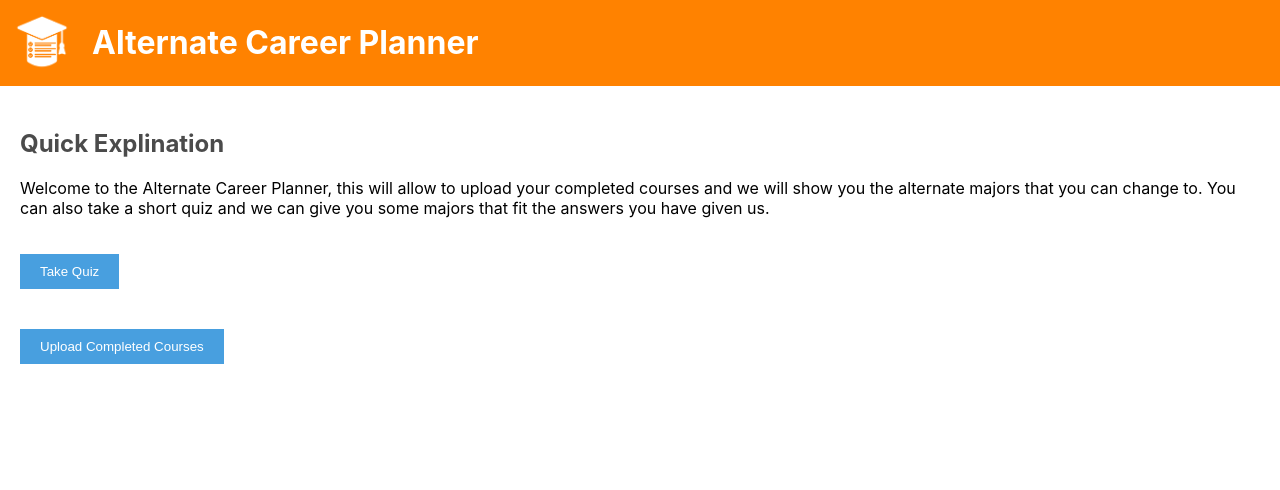
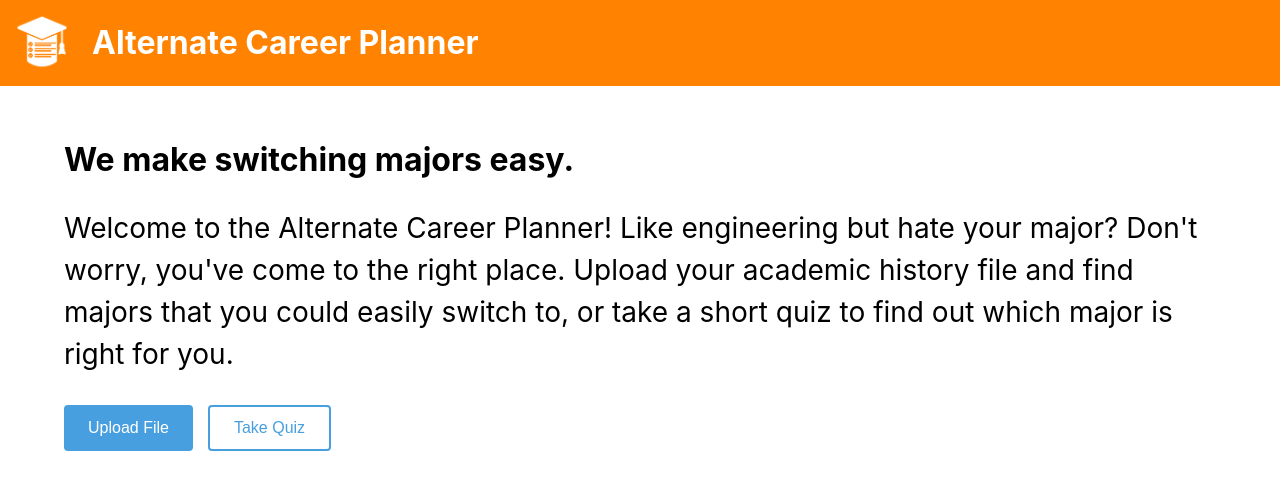
Before and after one commit to ryandperry/Alternate-Career-Planner, a React (Create React App) app in the folder alternate-career-planner/: page / in a window 1280 px wide. Shown: the top 490 px of the page. Built offline with nearby package versions, Linux system fonts and the light colour scheme; the HTML template or start-up script is replaced by a standard one.

Commit message:
modified App.js to support screen navigation. you made need to run $ npm i react-router-dom

```diff
--- a/alternate-career-planner/src/App.js
+++ b/alternate-career-planner/src/App.js
@@ -1,6 +1,10 @@
 import React from 'react';
+import { BrowserRouter as Router, Routes, Route, Link } from 'react-router-dom';
+
 import './App.css';
 import Header from './components/Header/Header';
+import Home from './views/Home/Home';
+import Quiz from './views/Quiz/Quiz';
 
 function App() {
 
@@ -24,21 +28,14 @@ function App() {
   ];
 
   return (
-    <div className="App">
+      <Router>
+          <Header />
 
-      <Header/>
-      <h2 className='sec-header'>Quick Explination</h2>
-      <p>         Welcome to the Alternate Career Planner, this will allow to upload your
-          completed courses and we will show you the alternate majors that you can change to.
-          You can also take a short quiz and we can give you some majors that fit the answers
-          you have given us. </p>
-      <div className='quiz-div'>
-      <button className='quiz-button'>Take Quiz</button>
-      </div>
-      <div className='upload-div'>
-      <button className='upload-button'>Upload Completed Courses</button>
-      </div>
-    </div>
+          <Routes>
+              <Route path="/" element={<Home />} />
+              <Route path="/quiz" element={<Quiz />} />
+          </Routes>
+      </Router>
   );
 }
 
```
